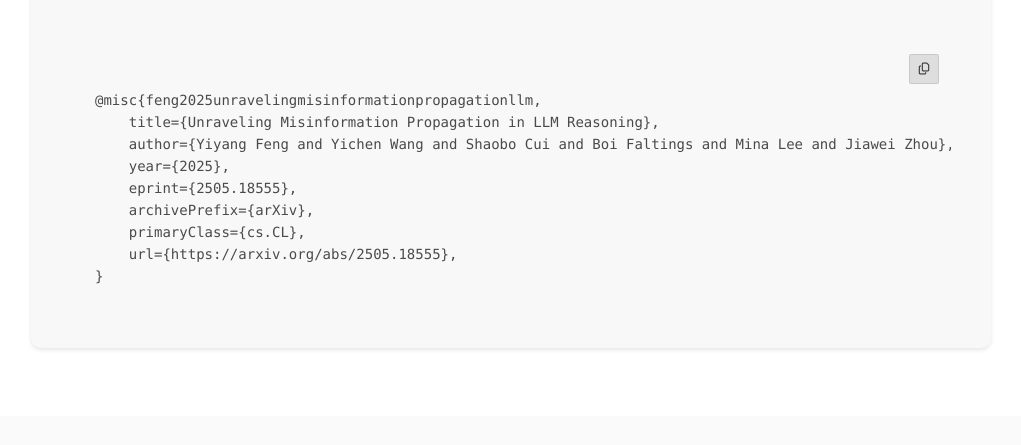
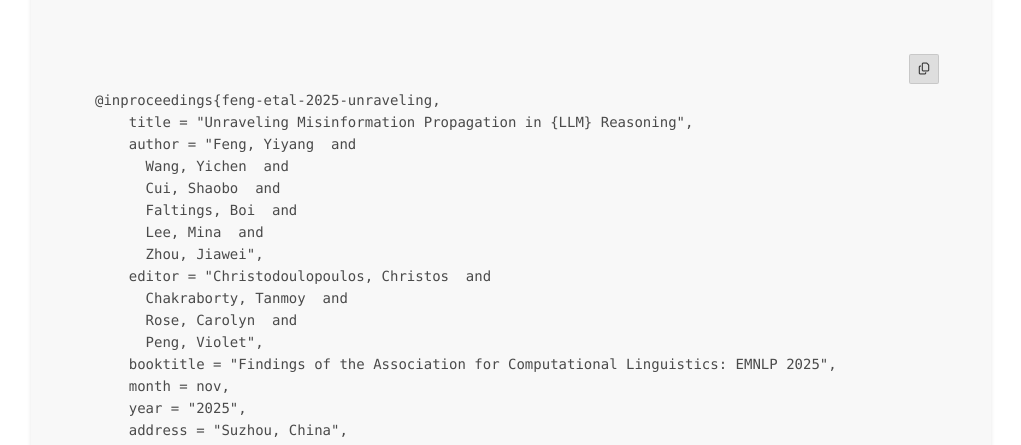
Before and after one commit to misinfo-prop/misinfo-prop.github.io, a plain HTML site: page index.html in a window 1280 px wide. Shown: the part 5739-6184 px from the top of the page, without its empty margins (129-1150 px from the left). Drawn offline with nearby package versions, Linux system fonts and the light colour scheme; some icons are missing; a web font is replaced by a local one.

Commit message:
updated citation

```diff
--- a/index.html
+++ b/index.html
@@ -667,14 +667,27 @@
                 </span>
             </button>
 
-            <pre id="bibtex-content"><code>@misc{feng2025unravelingmisinformationpropagationllm,
-    title={Unraveling Misinformation Propagation in LLM Reasoning},
-    author={Yiyang Feng and Yichen Wang and Shaobo Cui and Boi Faltings and Mina Lee and Jiawei Zhou},
-    year={2025},
-    eprint={2505.18555},
-    archivePrefix={arXiv},
-    primaryClass={cs.CL},
-    url={https://arxiv.org/abs/2505.18555},
+            <pre id="bibtex-content"><code>@inproceedings{feng-etal-2025-unraveling,
+    title = "Unraveling Misinformation Propagation in {LLM} Reasoning",
+    author = "Feng, Yiyang  and
+      Wang, Yichen  and
+      Cui, Shaobo  and
+      Faltings, Boi  and
+      Lee, Mina  and
+      Zhou, Jiawei",
+    editor = "Christodoulopoulos, Christos  and
+      Chakraborty, Tanmoy  and
+      Rose, Carolyn  and
+      Peng, Violet",
+    booktitle = "Findings of the Association for Computational Linguistics: EMNLP 2025",
+    month = nov,
+    year = "2025",
+    address = "Suzhou, China",
+    publisher = "Association for Computational Linguistics",
+    url = "https://aclanthology.org/2025.findings-emnlp.627/",
+    pages = "11683--11707",
+    ISBN = "979-8-89176-335-7",
+    abstract = "Large Language Models (LLMs) have demonstrated impressive capabilities in reasoning, positioning them as promising tools for supporting human problem-solving. However, what happens when their performance is affected by *misinformation*, i.e., incorrect inputs introduced by users due to oversights or gaps in knowledge? Such misinformation is prevalent in real-world interactions with LLMs, yet how it propagates within LLMs' reasoning process remains underexplored. Focusing on mathematical reasoning, we present a comprehensive analysis of how misinformation affects intermediate reasoning steps and final answers. We also examine how effectively LLMs can correct misinformation when explicitly instructed to do so. Even with explicit instructions, LLMs succeed less than half the time in rectifyingmisinformation, despite possessing correct internal knowledge, leading to significant accuracy drops (10.02{\%} {--} 72.20{\%}), and the degradation holds with thinking models (4.30{\%} {--} 19.97{\%}). Further analysis shows that applying factual corrections early in the reasoning process most effectively reduces misinformation propagation, and fine-tuning on synthesized data with early-stage corrections significantly improves reasoning factuality. Our work offers a practical approach to mitigating misinformation propagation."
 }</code></pre>
 </div>
         </div>
```
